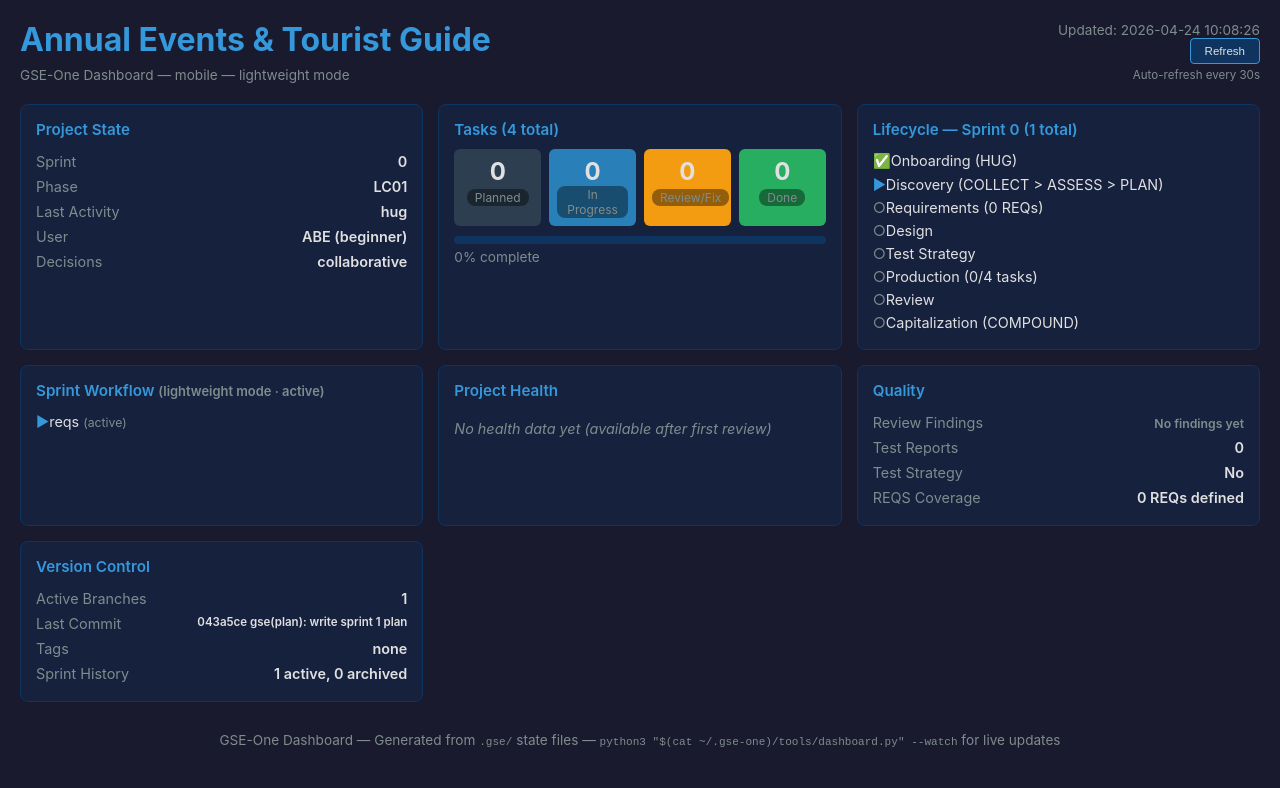
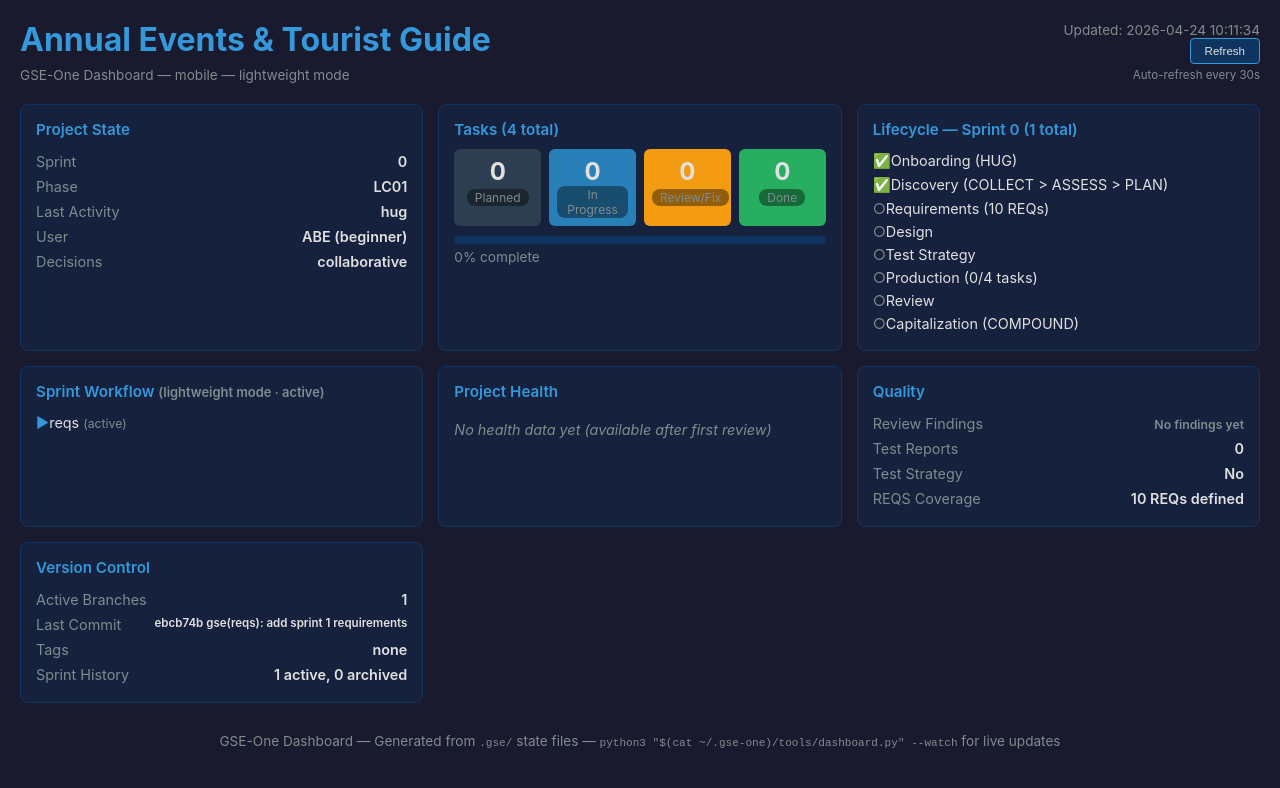
Before and after one commit to abet9226-lux/luxembourg-guide, a plain HTML site: page docs/dashboard.html in a window 1280 px wide. Drawn offline with nearby package versions, Linux system fonts and the light colour scheme.

Commit message:
docs: refresh dashboard
Made-with: Cursor

```diff
--- a/docs/dashboard.html
+++ b/docs/dashboard.html
@@ -57,7 +57,7 @@
     <span class="muted">GSE-One Dashboard &mdash; mobile &mdash; lightweight mode</span>
   </div>
   <div class="header-right">
-    <div>Updated: 2026-04-24 10:08:26</div>
+    <div>Updated: 2026-04-24 10:11:34</div>
     <button class="refresh-btn" onclick="location.reload()">Refresh</button>
     <div class="muted" style="margin-top:4px">Auto-refresh every 30s</div>
   </div>
@@ -103,8 +103,8 @@
     <div class="card-title">Lifecycle — Sprint 0 (1 total)</div>
     <ul class="checklist">
       <li class="done">Onboarding (HUG)</li>
-      <li class="active">Discovery (COLLECT &gt; ASSESS &gt; PLAN)</li>
-      <li class="pending">Requirements (0 REQs)</li>
+      <li class="done">Discovery (COLLECT &gt; ASSESS &gt; PLAN)</li>
+      <li class="pending">Requirements (10 REQs)</li>
       <li class="pending">Design</li>
       <li class="pending">Test Strategy</li>
       <li class="pending">Production (0/4 tasks)</li>
@@ -133,14 +133,14 @@
     <div class="metric"><span class="metric-label">Review Findings</span><span class="metric-value"><span class="muted">No findings yet</span></span></div>
     <div class="metric"><span class="metric-label">Test Reports</span><span class="metric-value">0</span></div>
     <div class="metric"><span class="metric-label">Test Strategy</span><span class="metric-value">No</span></div>
-    <div class="metric"><span class="metric-label">REQS Coverage</span><span class="metric-value">0 REQs defined</span></div>
+    <div class="metric"><span class="metric-label">REQS Coverage</span><span class="metric-value">10 REQs defined</span></div>
   </div>
 
   <!-- Git -->
   <div class="card">
     <div class="card-title">Version Control</div>
     <div class="metric"><span class="metric-label">Active Branches</span><span class="metric-value">1</span></div>
-    <div class="metric"><span class="metric-label">Last Commit</span><span class="metric-value" style="font-size:0.8em">043a5ce gse(plan): write sprint 1 plan</span></div>
+    <div class="metric"><span class="metric-label">Last Commit</span><span class="metric-value" style="font-size:0.8em">ebcb74b gse(reqs): add sprint 1 requirements</span></div>
     <div class="metric"><span class="metric-label">Tags</span><span class="metric-value">none</span></div>
     <div class="metric"><span class="metric-label">Sprint History</span><span class="metric-value">1 active, 0 archived</span></div>
   </div>
```
